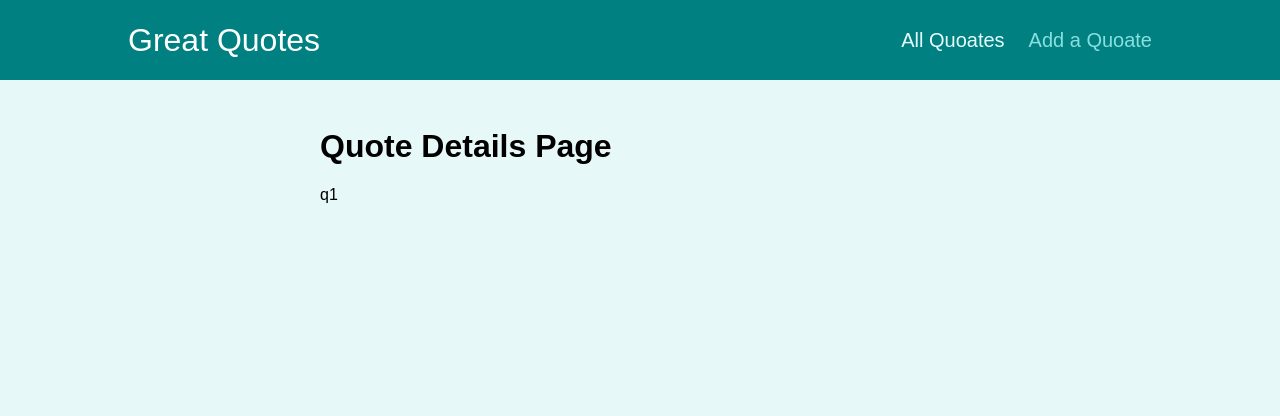
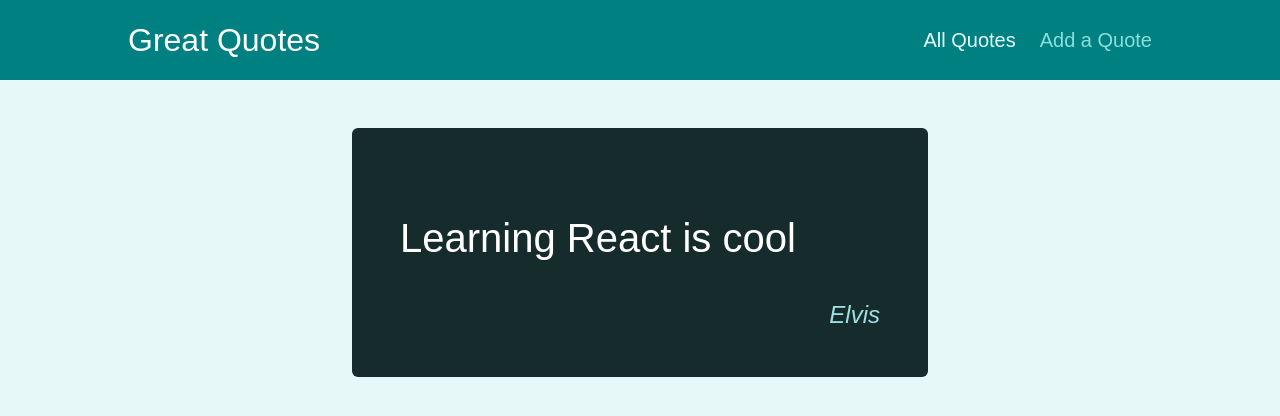
Before and after one commit to ElvisTeq/React-Routing-Project-LazyLoading, a React (Create React App) app: page /quotes/q1 in a window 1280 px wide. Shown: the top 416 px of the page. Built offline with nearby package versions, Linux system fonts and the light colour scheme.

Commit message:
Outputting Data on (View Fullscreen) button

```diff
--- a/src/components/layout/MainNavigation.js
+++ b/src/components/layout/MainNavigation.js
@@ -9,12 +9,12 @@
         <ul>
           <li>
             <NavLink to="/quotes" activeClassName={classes.active}>
-              All Quoates
+              All Quotes
             </NavLink>
           </li>
           <li>
             <NavLink to="/new-quote" activeClassName={classes.active}>
-              Add a Quoate
+              Add a Quote
             </NavLink>
           </li>
         </ul>
--- a/src/components/quotes/QuoteItem.js
+++ b/src/components/quotes/QuoteItem.js
@@ -1,5 +1,8 @@
-import classes from './QuoteItem.module.css';
+import { Link } from "react-router-dom";
+import classes from "./QuoteItem.module.css";
 
+// <Link> When click, send to={`/quotes/${props.id}`}
+// {props.id} => is passed by "QuoteList.js"
 const QuoteItem = (props) => {
   return (
     <li className={classes.item}>
@@ -9,9 +12,9 @@
         </blockquote>
         <figcaption>{props.author}</figcaption>
       </figure>
-      <a className='btn'>
+      <Link className="btn" to={`/quotes/${props.id}`}>
         View Fullscreen
-      </a>
+      </Link>
     </li>
   );
 };
--- a/src/components/quotes/QuoteList.js
+++ b/src/components/quotes/QuoteList.js
@@ -3,7 +3,7 @@
 import QuoteItem from "./QuoteItem";
 import classes from "./QuoteList.module.css";
 
-// Takes Quote Data and displays it
+// Take all Quote Data and displays it
 const QuoteList = (props) => {
   return (
     <Fragment>
--- a/src/pages/AllQuotes.js
+++ b/src/pages/AllQuotes.js
@@ -5,6 +5,7 @@
   { id: "q2", author: "Kaheno", text: "Will Learn React" },
 ];
 
+// Passing quote data
 const AllQuotes = () => {
   return <QuoteList quotes={DUMMY_QUOTES} />;
 };
--- a/src/pages/QuoteDetail.js
+++ b/src/pages/QuoteDetail.js
@@ -1,15 +1,26 @@
 import { Fragment } from "react";
 import { useParams, Route } from "react-router-dom";
 import Comments from "../components/comments/Comments";
+import HighlightedQuote from "../components/quotes/HighlightedQuote";
+
+const DUMMY_QUOTES = [
+  { id: "q1", author: "Elvis", text: "Learning React is cool" },
+  { id: "q2", author: "Kaheno", text: "Will Learn React" },
+];
 
 const QuoteDetail = () => {
   const params = useParams();
 
+  const quote = DUMMY_QUOTES.find((quote) => quote.id === params.quoteId); // Find quote by id
+
+  if (!quote) {
+    return <p>No quote found</p>;
+  }
+
   // Alternative => <Route path="/quotes/:quoteId/comments">
   return (
     <Fragment>
-      <h1>Quote Details Page</h1>
-      <p>{params.quoteId}</p>
+      <HighlightedQuote text={quote.text} author={quote.author} />
       <Route path={`/quotes/${params.quoteId}/comments`}>
         <Comments />
       </Route>
```
Also changed, not shown: 1 other file (tests, documents, lock files or other folders).
